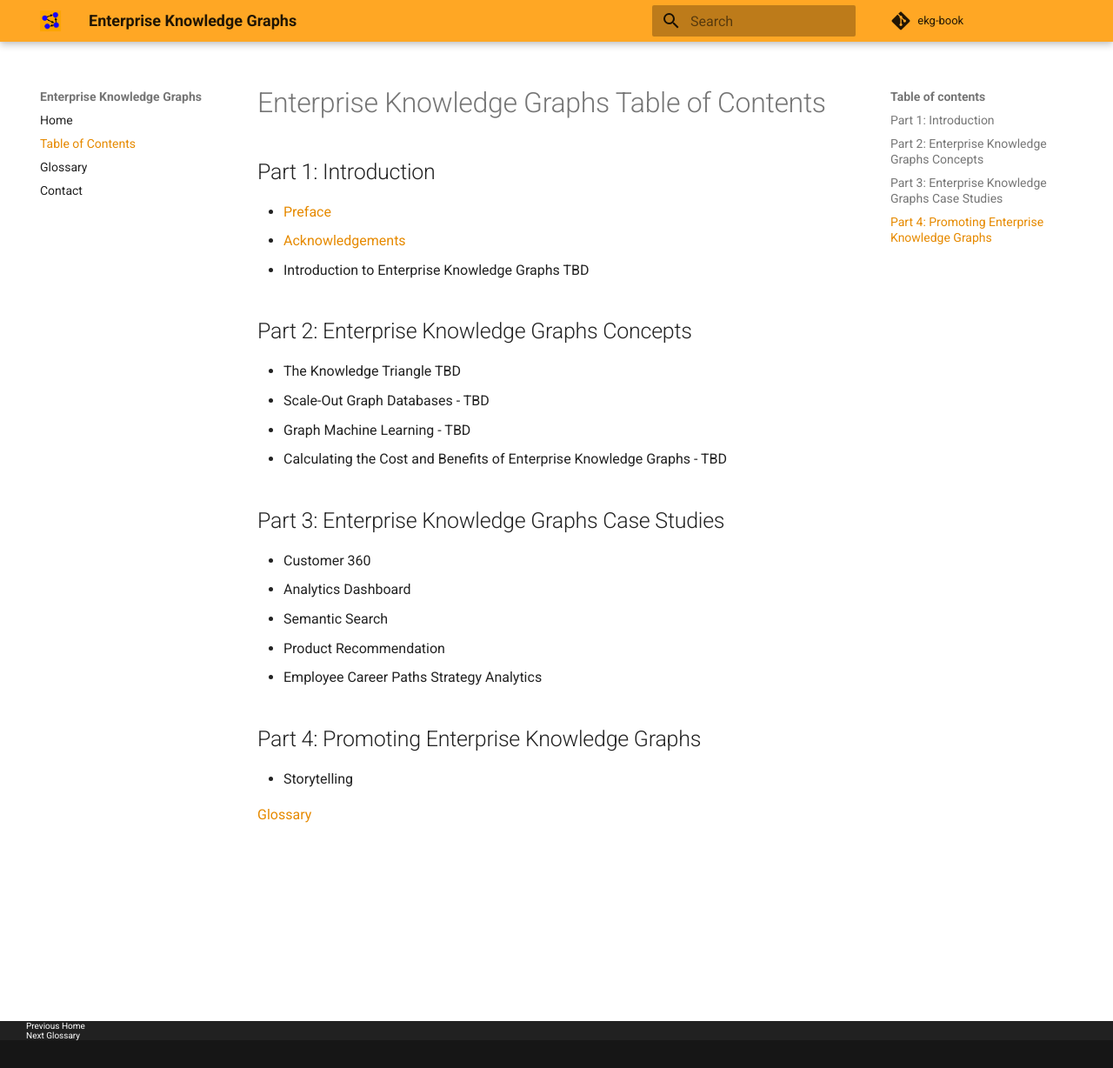
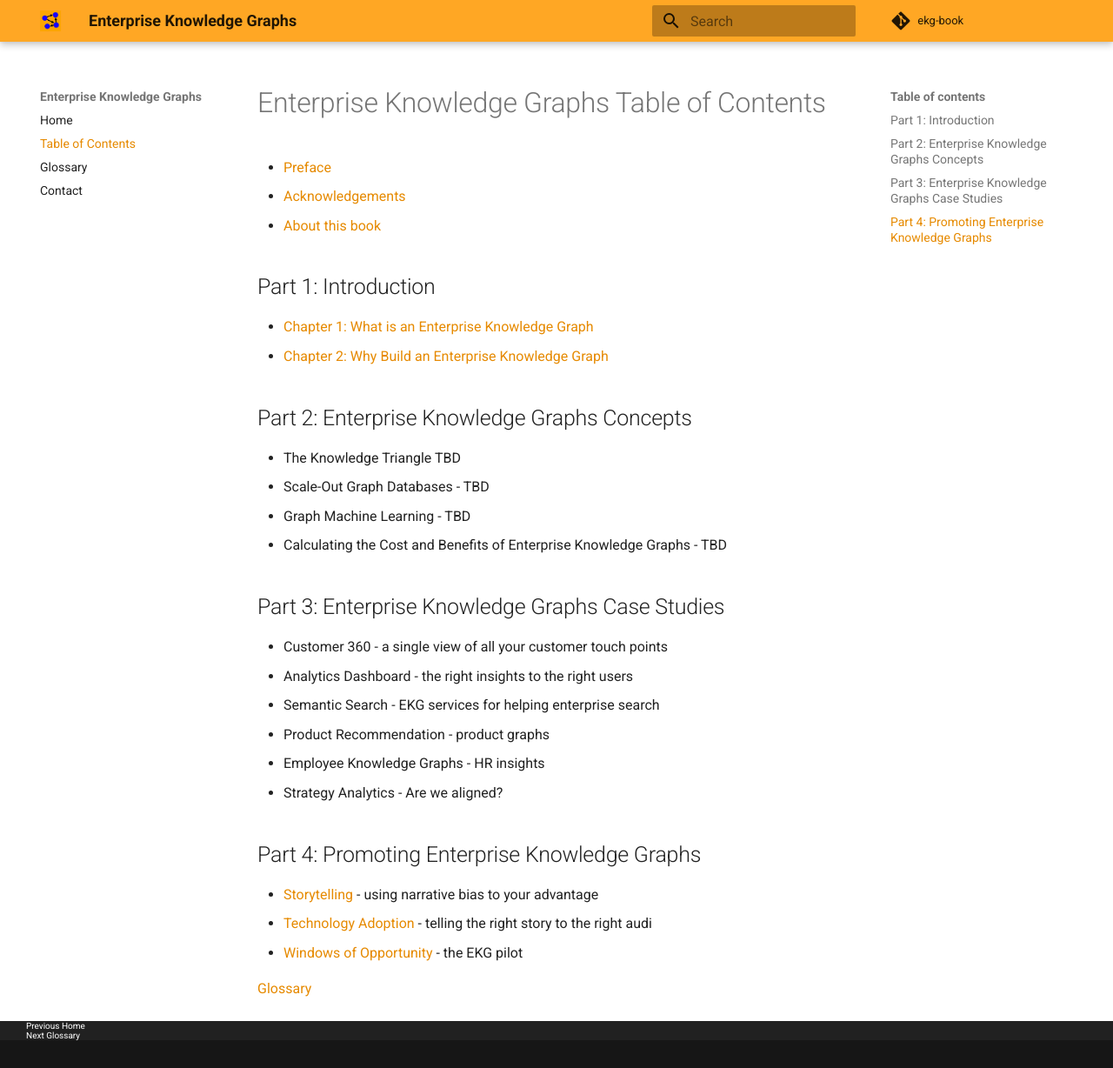
Before and after one commit to dmccreary/ekg-book, an MkDocs documentation site: the page built from docs/table-of-contents.md, in a window 1280 px wide and 1228 px high. Shown: the whole window at 87% size. Built offline with MkDocs 1.6.1 and Material for MkDocs 9.7.7, drawn with Linux system fonts in a browser that asks for light colours; comment, search, counter and statistics services are not loaded.

Commit message:
updated content

```diff
--- a/docs/table-of-contents.md
+++ b/docs/table-of-contents.md
@@ -1,10 +1,14 @@
 # Enterprise Knowledge Graphs Table of Contents
+
+* [Preface](intro/preface.md)
+* [Acknowledgements](intro/acknowledgements.md)
+* [About this book](intro/about-this-book.md)
 
 ## Part 1: Introduction
 
-* [Preface](intro/preface.md)
-* [Acknowledgements](intro/acknowledgements.md)
-* Introduction to Enterprise Knowledge Graphs TBD
+* [Chapter 1: What is an Enterprise Knowledge Graph](intro/introduction.md)
+* [Chapter 2: Why Build an Enterprise Knowledge Graph](intro/ekg-cost-benefits.md)
+
 
 ## Part 2: Enterprise Knowledge Graphs Concepts
 
@@ -15,14 +19,16 @@
 
 ## Part 3: Enterprise Knowledge Graphs Case Studies
 
-* Customer 360
-* Analytics Dashboard
-* Semantic Search
-* Product Recommendation
-* Employee Career Paths
-Strategy Analytics
+* Customer 360 - a single view of all your customer touch points
+* Analytics Dashboard - the right insights to the right users
+* Semantic Search - EKG services for helping enterprise search
+* Product Recommendation - product graphs
+* Employee Knowledge Graphs - HR insights
+* Strategy Analytics - Are we aligned?
 
 ## Part 4: Promoting Enterprise Knowledge Graphs
-* Storytelling
+* [Storytelling](promoting/storytelling.md) - using narrative bias to your advantage
+* [Technology Adoption](promoting/technology-adoption.md) - telling the right story to the right audi
+* [Windows of Opportunity](promoting/windows-of-opportunity.md) - the EKG pilot
 
 [Glossary](glossary.md)
```
Also changed, not shown: docs/concepts/cognitive-bias.md (deleted, +0 -24 lines), docs/glossary.md (+33 -5 lines), docs/intro/about-this-book.md (added, +27 -0 lines), docs/intro/ekg-cost-benefits.md (added, +40 -0 lines), docs/intro/introduction.md (+53 -0 lines), docs/intro/lifecycles.md (added, +22 -0 lines), docs/promoting/cognitive-bias.md (added, +51 -0 lines), docs/promoting/technology-adoption.md (added, +5 -0 lines), docs/promoting/windows-of-opportunity.md (added, +36 -0 lines), docs/img/nosql-architectural-patterns.png (added), docs/img/window-of-opportunity.png (added), 3 other files.
